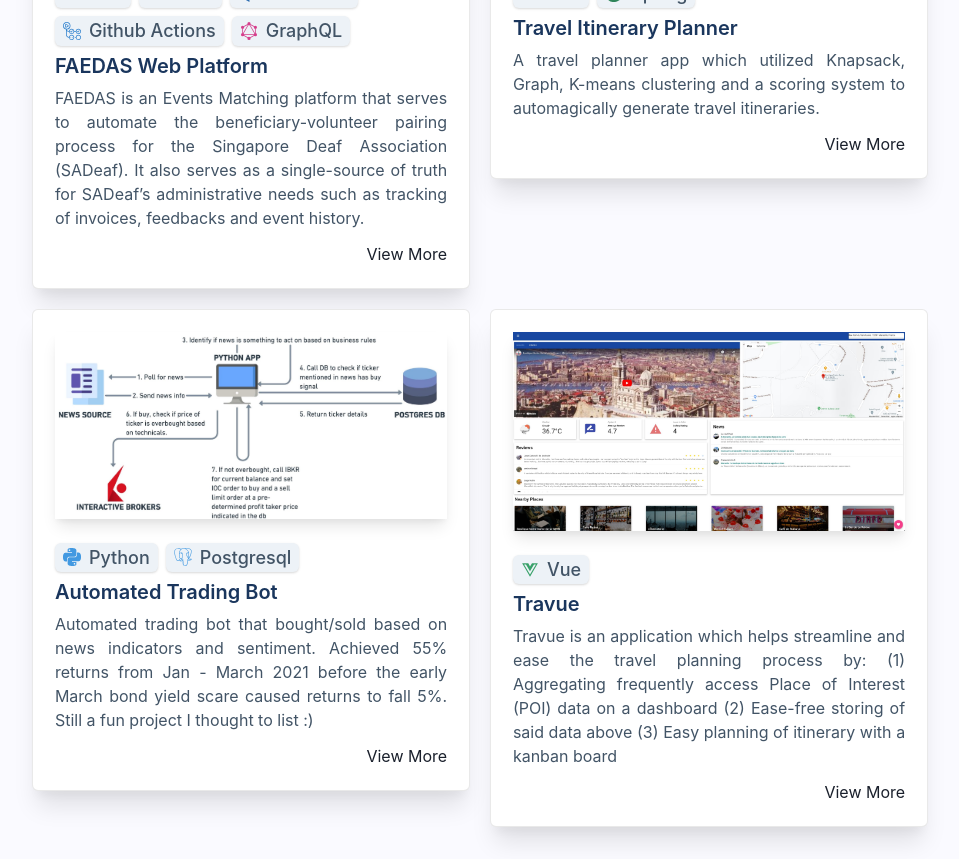
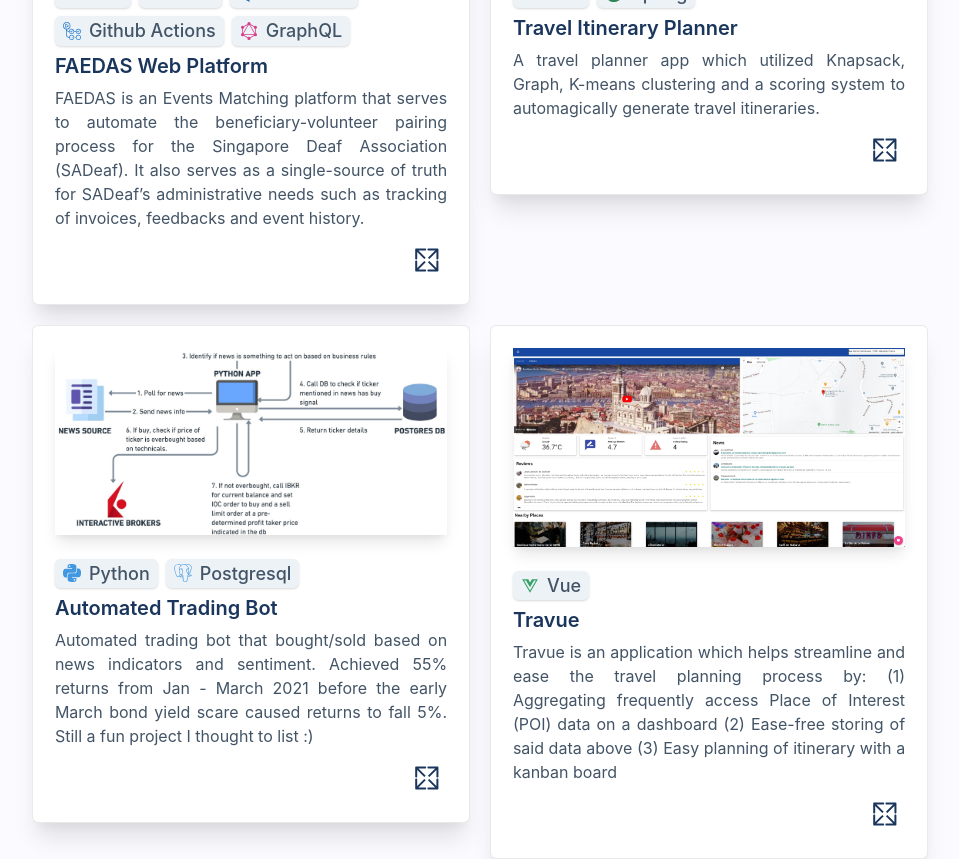
Before and after one commit to austinwoon/awqy_portfolio, a Next.js app in the folder austin-portfolio/: page / in a window 1280 px wide. Shown: the part 1480-2339 px from the top of the page, without its empty margins (160-1119 px from the left). Built offline with nearby package versions, Linux system fonts and the light colour scheme.

Commit message:
Fixing some styles

```diff
--- a/austin-portfolio/components/ImageCarousel/ImageCarousel.jsx
+++ b/austin-portfolio/components/ImageCarousel/ImageCarousel.jsx
@@ -268,10 +268,26 @@ const ImageCarousel = ({ images }) => {
             </Flex>
             <Box
                 mt={[
-                    `${imageWidthSizes['sm'] * (imageScaleIncrement - 1)}px`,
-                    `${imageWidthSizes['md'] * (imageScaleIncrement - 1)}px`,
-                    `${imageWidthSizes['lg'] * (imageScaleIncrement - 1)}px`,
-                    `${imageWidthSizes['xl'] * (imageScaleIncrement - 1)}px`,
+                    `${
+                        (imageWidthSizes['sm'] / 16) *
+                        9 *
+                        (imageScaleIncrement - 1)
+                    }px`,
+                    `${
+                        (imageWidthSizes['md'] / 16) *
+                        9 *
+                        (imageScaleIncrement - 1)
+                    }px`,
+                    `${
+                        (imageWidthSizes['lg'] / 16) *
+                        9 *
+                        (imageScaleIncrement - 1)
+                    }px`,
+                    `${
+                        (imageWidthSizes['xl'] / 16) *
+                        9 *
+                        (imageScaleIncrement - 1)
+                    }px`,
                 ]}
             >
                 <ImageDotIndicator
--- a/austin-portfolio/components/Portfolio/PortfolioCard.jsx
+++ b/austin-portfolio/components/Portfolio/PortfolioCard.jsx
@@ -11,9 +11,10 @@ import {
     WrapItem,
 } from '@chakra-ui/react';
 import CustomTag from './CustomTag';
-import { fontSizes, h2Sizes } from '../../utils/styles';
+import { fontSizes, h2Sizes, themeBlue900 } from '../../utils/styles';
 import MotionBox from '../FramerMotion/MotionBox';
 import { tapBounceStyle, hoverStyle } from '../../utils/framerMotionStyles';
+import ExpansionIcon from '../SvgIcons/ExpansionIcon';
 
 const PortfolioCard = ({
     title,
@@ -23,9 +24,12 @@ const PortfolioCard = ({
     onOpen,
     ...props
 }) => {
+    const [cardHovered, setCardHovered] = React.useState(false);
     return (
         <MotionBox
             {...props}
+            onMouseEnter={() => setCardHovered(true)}
+            onMouseLeave={() => setCardHovered(false)}
             whileHover={{
                 scale: 1.05,
             }}
@@ -70,10 +74,20 @@ const PortfolioCard = ({
                     </Text>
                 </Box>
 
-                <Flex justify={'flex-end'} pt={'1'}>
-                    <Link onClick={onOpen} fontSize={fontSizes}>
-                        View More
-                    </Link>
+                <Flex justify={'flex-end'} pt={'1'} align="center">
+                    <Box>
+                        <ExpansionIcon
+                            isHovered={cardHovered}
+                            boxSize="40"
+                            onClick={onOpen}
+                            color={themeBlue900}
+                        />
+                    </Box>
+                    {/* <Box>
+                        <Link onClick={onOpen} fontSize={fontSizes}>
+                            View More
+                        </Link>
+                    </Box> */}
                 </Flex>
             </Flex>
         </MotionBox>
--- a/austin-portfolio/components/WorkModal/WorkModal.jsx
+++ b/austin-portfolio/components/WorkModal/WorkModal.jsx
@@ -121,10 +121,13 @@ const WorkModal = ({ onClose, isOpen }) => {
                             <Flex
                                 align={'center'}
                                 direction={'column'}
-                                mt={marginBetweenSections}
+                                // mt={marginBetweenSections}
                                 mb={marginBetweenSections}
                             >
-                                <Heading color="blue.700" fontSize={h1Sizes}>
+                                <Heading
+                                    color="blue.700"
+                                    fontSize={['2xl', '2xl', '3xl', '4xl']}
+                                >
                                     {workSelected.title}
                                 </Heading>
 
```
